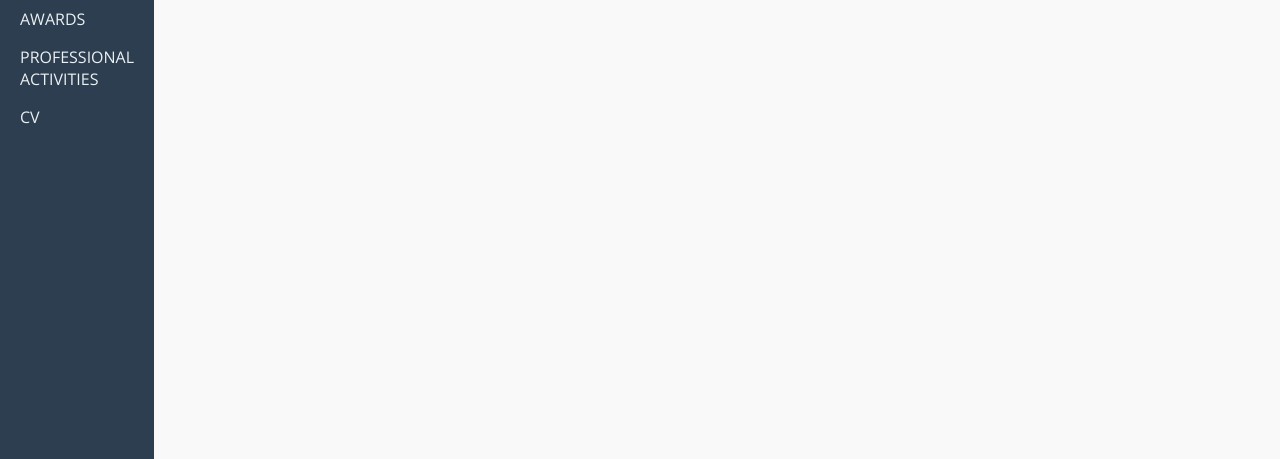
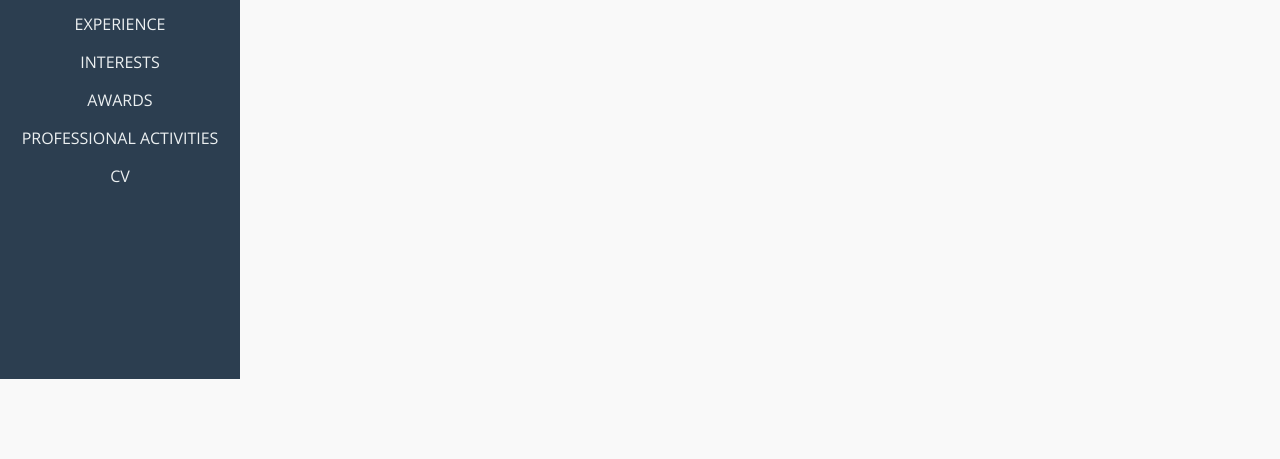
Before and after one commit to ElhamAfzali/academic-portfolio, a plain HTML site: page index.html in a window 1280 px wide. Shown: the part 421-880 px from the top of the page. Drawn offline with nearby package versions, Linux system fonts and the light colour scheme.

Commit message:
edit index

```diff
--- a/assets/css/style.css
+++ b/assets/css/style.css
@@ -10,10 +10,19 @@ font-family: 'Open Sans', sans-serif;
 
 .sidebar {
   width: 240px;
+  min-width: 240px;
+  max-width: 240px;
   background-color: #2c3e50;
   color: white;
   padding: 30px 20px;
-  min-height: 100vh;
+  height: 100vh;
+  box-sizing: border-box;
+  flex-shrink: 0;
+
+  display: flex;
+  flex-direction: column;
+  align-items: center;
+  text-align: center;
 }
 
 .sidebar img.profile {
```
